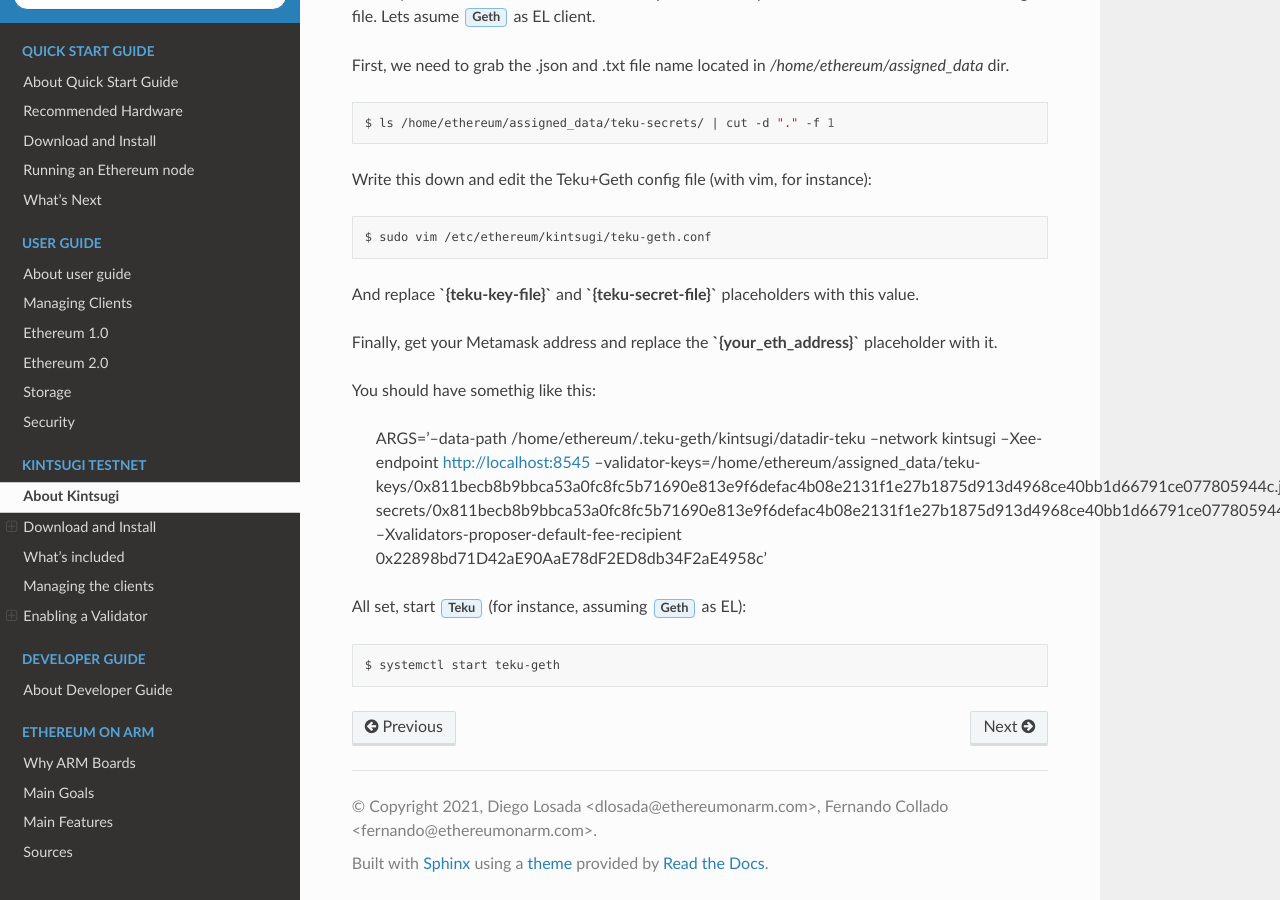
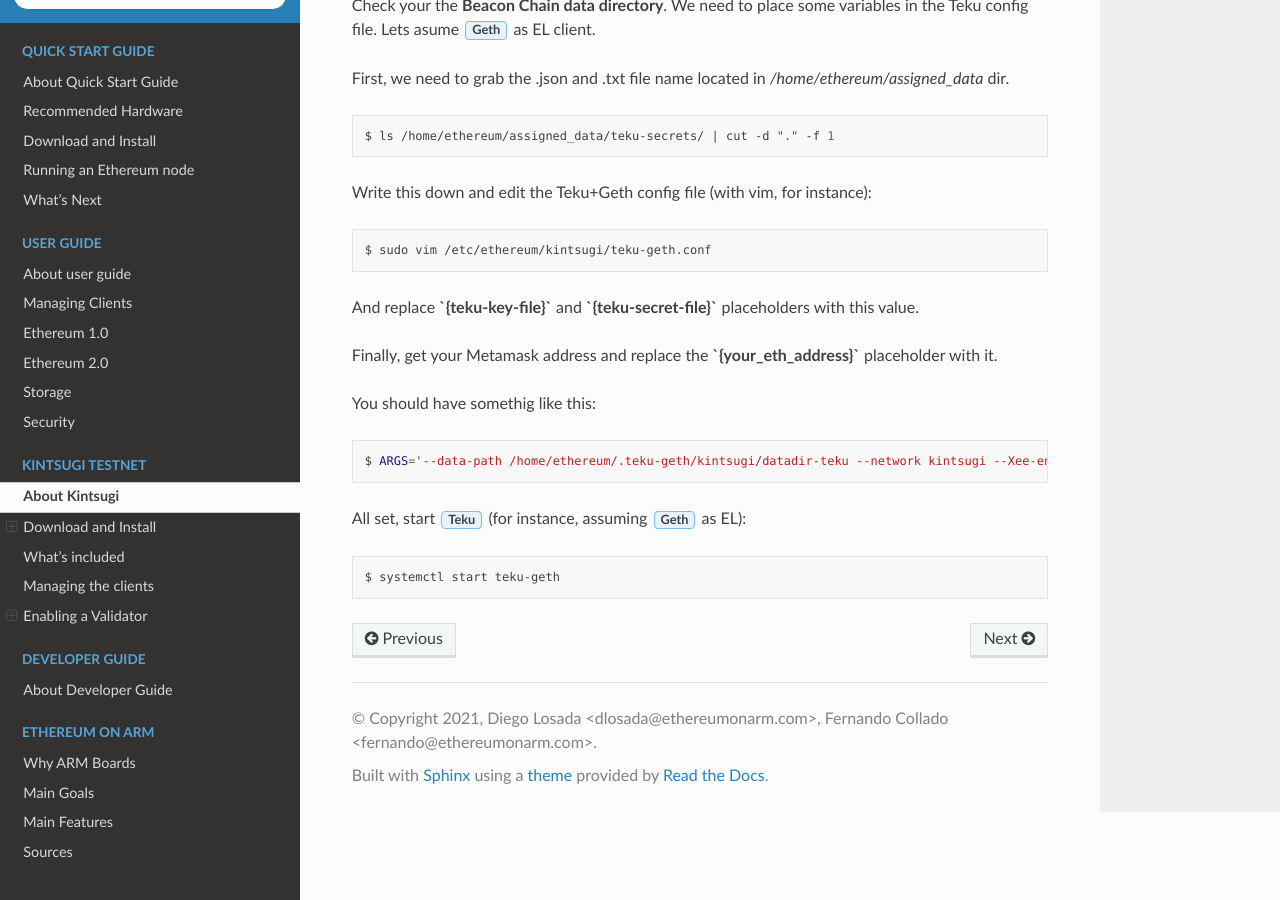
Before and after one commit to EOA-Blockchain-Labs/ethereumonarm, a Sphinx documentation site: the page built from docs/kintsugi/kintsugi-testnet.rst, in a window 1280 px wide and 900 px high, scrolled down 8051 px. Built offline with Sphinx 7.4.7 and the Read the Docs theme 2.0.0, drawn with Linux system fonts in a browser that asks for light colours; part of the change alters nothing that is shown; some of the changed text lies outside the part shown.

```diff
--- a/docs/kintsugi/kintsugi-testnet.rst
+++ b/docs/kintsugi/kintsugi-testnet.rst
@@ -256,6 +256,8 @@ Use your favourite editor (vim, for instance):
 
 Fill the following variables in (inside the quotation marks):
 
+.. prompt:: bash $
+
   VALIDATORS_MNEMONIC (your first mnemonic)
   WITHDRAWALS_MNEMONIC (your second mnemonic)
   PRYSM_PASSWD (a ramdom password for the :guilabel:`Prysm` wallet)
@@ -365,6 +367,8 @@ Finally, get your Metamask address and replace the **`{your_eth_address}`** plac
 
 You should have somethig like this:
 
+.. prompt:: bash $
+
   ARGS='--data-path /home/ethereum/.teku-geth/kintsugi/datadir-teku --network kintsugi --Xee-endpoint http://localhost:8545 --validator-keys=/home/ethereum/assigned_data/teku-keys/0x811becb8b9bbca53a0fc8fc5b71690e813e9f6defac4b08e2131f1e27b1875d913d4968ce40bb1d66791ce077805944c.json:/home/ethereum/assigned_data/teku-secrets/0x811becb8b9bbca53a0fc8fc5b71690e813e9f6defac4b08e2131f1e27b1875d913d4968ce40bb1d66791ce077805944c.txt --Xvalidators-proposer-default-fee-recipient 0x22898bd71D42aE90AaE78dF2ED8db34F2aE4958c'
 
 All set, start :guilabel:`Teku` (for instance, assuming :guilabel:`Geth` as EL):
```
